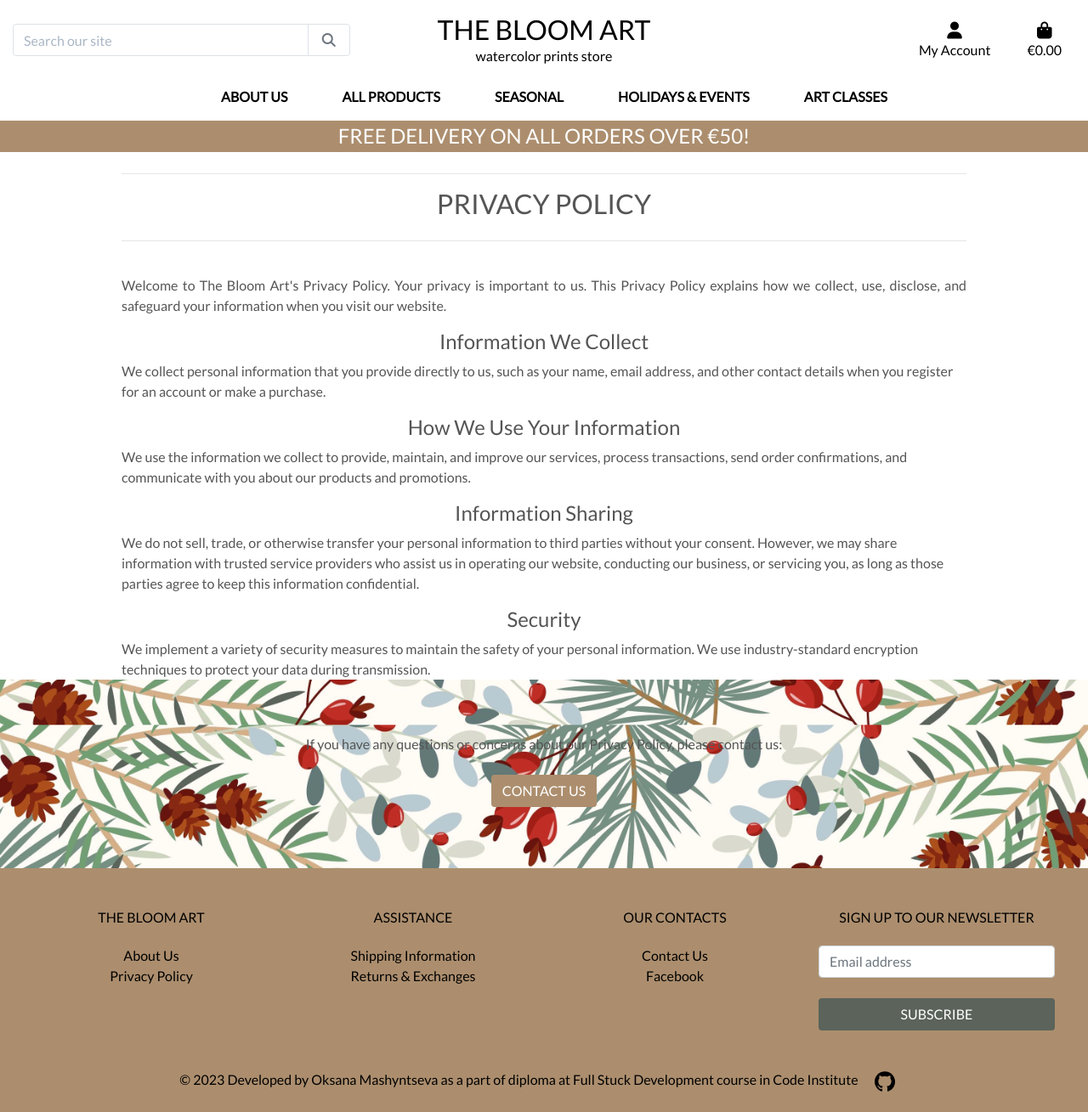
After one commit to ksumm/the_Bloom_PP5, a Django app: page /privacy_policy/ in a window 1280 px wide. The commit adds this page. Shown: the whole page at 85% size. Run offline with Django 3.2, Linux system fonts and the light colour scheme; some libraries are stand-ins or nearby versions.

Commit message:
Add privacy policy page

```diff
--- /dev/null
+++ b/home/templates/home/privacy_policy.html
@@ -0,0 +1,63 @@
+{% extends "base.html" %}
+{% load static %}
+
+{% block page_header %}
+    <div class="container header-container">
+        <div class="row">
+            <div class="col"></div>
+        </div>
+    </div>
+{% endblock %}
+
+{% block content %}
+    <div class="overlay"></div>
+    <div class="container">
+        <div class="row">
+            <div class="col-12">
+                <br>
+                <hr>
+                <h2 class="logo-font text-center mb-4">Privacy Policy</h2>
+                <hr>
+                <br>
+                <p class="text-justify">
+                    Welcome to The Bloom Art's Privacy Policy. Your privacy is important to us. This Privacy Policy
+                    explains how we collect, use, disclose, and safeguard your information when you visit our website.
+                </p>
+
+                <h4 class="text-center">Information We Collect</h4>
+                <p>
+                    We collect personal information that you provide directly to us, such as your name, email address,
+                    and other contact details when you register for an account or make a purchase.
+                </p>
+
+                <h4 class="text-center">How We Use Your Information</h4>
+                <p>
+                    We use the information we collect to provide, maintain, and improve our services, process
+                    transactions, send order confirmations, and communicate with you about our products and promotions.
+                </p>
+
+                <h4 class="text-center">Information Sharing</h4>
+                <p>
+                    We do not sell, trade, or otherwise transfer your personal information to third parties without your consent.
+                    However, we may share information with trusted service providers who assist us in operating our website,
+                    conducting our business, or servicing you, as long as those parties agree to keep this information confidential.
+                </p>
+
+                <h4 class="text-center">Security</h4>
+                <p>
+                    We implement a variety of security measures to maintain the safety of your personal information.
+                    We use industry-standard encryption techniques to protect your data during transmission.
+                </p>
+
+                <br>
+                <br>
+                <div class="text-center">
+                    <p>If you have any questions or concerns about our Privacy Policy, please contact us:</p>
+                    <a href="{% url 'contact' %}" class="btn btn-black rounded-4 text-center text-uppercase mt-2 mb-4">
+                        Contact Us
+                    </a>
+                </div>
+            </div>
+        </div>
+    </div>
+{% endblock %}
--- a/home/urls.py
+++ b/home/urls.py
@@ -8,4 +8,5 @@ urlpatterns = [
     path('delivery/', views.delivery, name='delivery'),
     path('returns/', views.returns, name='returns'),
     path('about_us/', views.about_us, name='about_us'),
+    path('privacy_policy/', views.privacy_policy, name='privacy_policy'),
 ]
--- a/home/views.py
+++ b/home/views.py
@@ -16,3 +16,7 @@ def about_us(request):
 def returns(request):
     """ A view to return the returns page"""
     return render(request, "home/returns.html")
+
+def privacy_policy(request):
+    """ A view to return the privacy_policy page"""
+    return render(request, "home/privacy_policy.html")
--- a/templates/base.html
+++ b/templates/base.html
@@ -164,10 +164,10 @@
             <h6 class="text-uppercase mb-4 text-black">The Bloom Art</h6>
                 <ul class="list-unstyled mb-4">
                     <li>
-                        <a href="#!" class="text-black">About Us</a>
+                        <a href="{% url 'about_us' %}" class="text-black">About Us</a>
                     </li>
                     <li>
-                        <a href="#!" class="text-black">Our Blog</a>
+                        <a href="{% url 'privacy_policy' %}" class="text-black">Privacy Policy</a>
                     </li>
                 </ul>
         </div>
```
